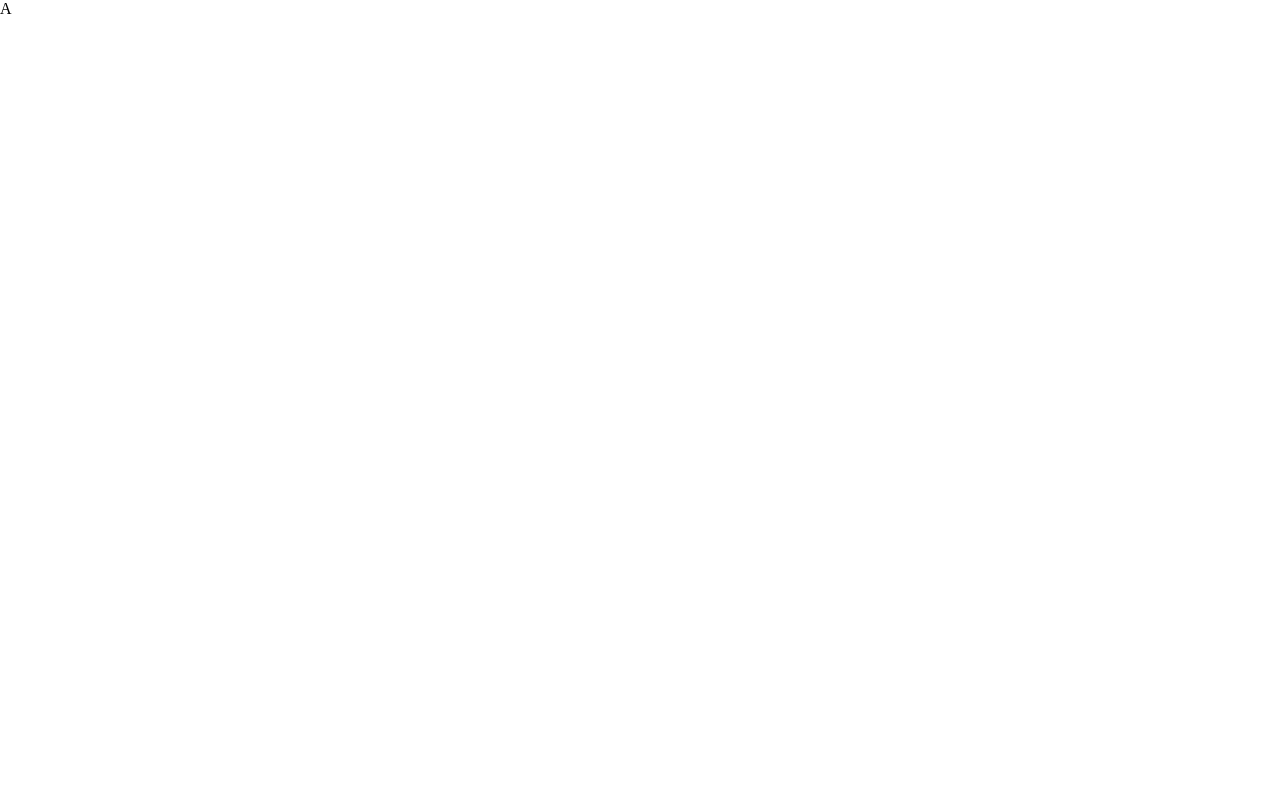
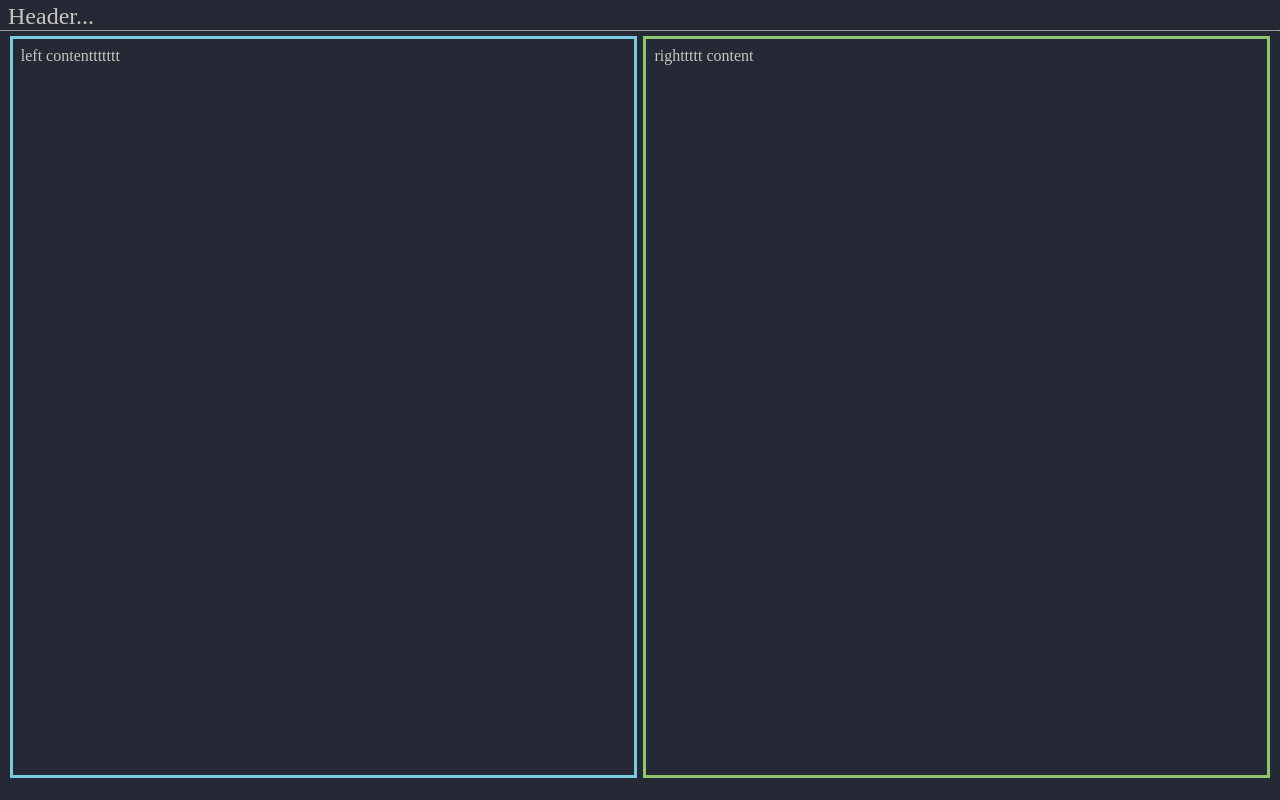
Before and after one commit to kdingn/compare-nuxt3-requests, a Nuxt app: page / in a window 1280 px wide. Built offline with nearby package versions, Linux system fonts and the light colour scheme.

Commit message:
adjust contents layout

```diff
--- a/app.vue
+++ b/app.vue
@@ -1,11 +1,41 @@
 <template>
   <div>
-    <Main />
+    <Header />
+    <div class="content">
+      <Left class="left" />
+      <Right class="right" />
+    </div>
   </div>
 </template>
 
 <style>
 html body {
   margin: 0 auto;
+  background-color: rgba(37, 41, 53);
+  color: rgba(200, 198, 191);
+}
+.content {
+  display: flex;
+  justify-content: flex-start;
+}
+.left {
+  padding: 0.5rem;
+  margin-top: 0.5rem;
+  margin-left: 1vw;
+  margin-right: 0.5vw;
+  outline: solid;
+  outline-color: rgba(122, 202, 225);
+  width: 49vw;
+  height: calc(100vh - 5rem);
+}
+.right {
+  padding: 0.5rem;
+  margin-top: 0.5rem;
+  margin-left: 0.5vw;
+  margin-right: 1vw;
+  outline: solid;
+  outline-color: rgba(142, 198, 111);
+  width: 49vw;
+  height: calc(100vh - 5rem);
 }
 </style>
--- /dev/null
+++ b/components/Header.vue
@@ -0,0 +1,17 @@
+<script setup lang="ts"></script>
+
+<template>
+  <div class="header">Header...</div>
+  <hr class="hr" size="1" />
+</template>
+
+<style scoped>
+.header {
+  margin-top: 0.2rem;
+  margin-left: 0.5rem;
+  font-size: 1.5rem;
+}
+.hr {
+  margin: 0 auto;
+}
+</style>
--- a/components/Main.vue
+++ b/components/Left.vue
@@ -1,5 +1,7 @@
 <script setup lang="ts"></script>
 
 <template>
-  <div>A</div>
+  <div>left contenttttttt</div>
 </template>
+
+<style scoped></style>
--- /dev/null
+++ b/components/Right.vue
@@ -0,0 +1,7 @@
+<script setup lang="ts"></script>
+
+<template>
+  <div>righttttt content</div>
+</template>
+
+<style scoped></style>
```
